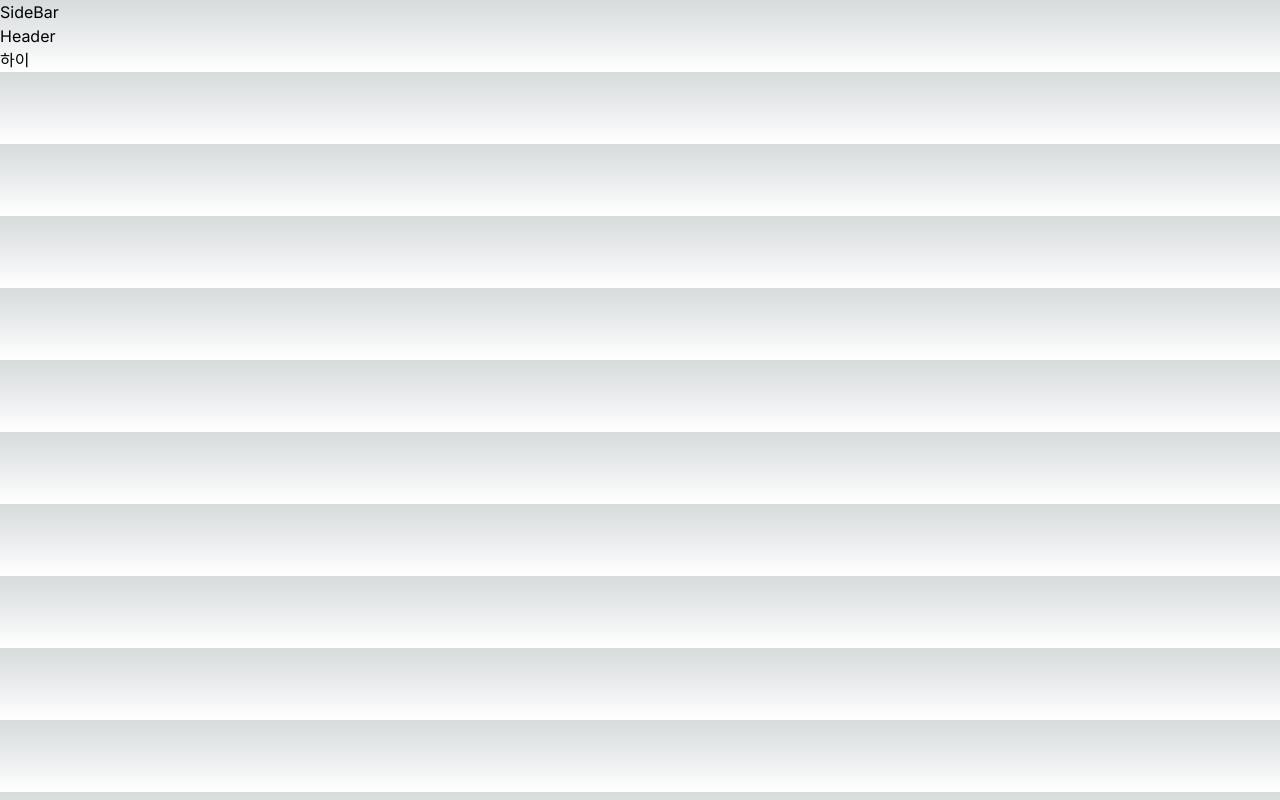
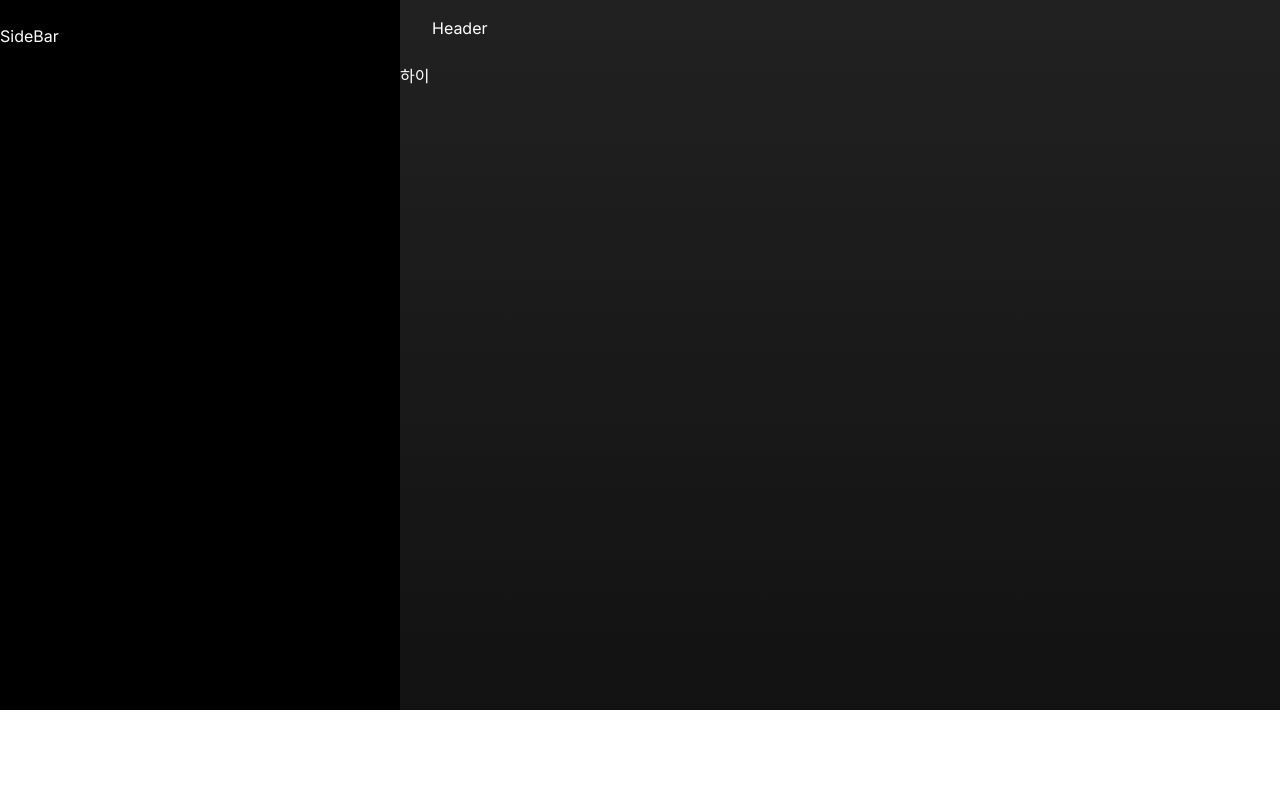
Before and after one commit to vouxx/spotify, a Next.js app: page / in a window 1280 px wide. Built offline with nearby package versions, Linux system fonts and the light colour scheme.

Commit message:
layout, css 작업

```diff
--- a/src/app/globals.css
+++ b/src/app/globals.css
@@ -2,32 +2,42 @@
 @tailwind components;
 @tailwind utilities;
 
-:root {
-  --foreground-rgb: 0, 0, 0;
-  --background-start-rgb: 214, 219, 220;
-  --background-end-rgb: 255, 255, 255;
+body{
+  color:#fff;
 }
 
-@media (prefers-color-scheme: dark) {
-  :root {
-    --foreground-rgb: 255, 255, 255;
-    --background-start-rgb: 0, 0, 0;
-    --background-end-rgb: 0, 0, 0;
-  }
+.wrap{
+  display:flex;
+  flex-wrap: wrap;
+  width:100vw;
+  height:100vh;
+  overflow:hidden;
 }
 
-body {
-  color: rgb(var(--foreground-rgb));
-  background: linear-gradient(
-      to bottom,
-      transparent,
-      rgb(var(--background-end-rgb))
-    )
-    rgb(var(--background-start-rgb));
+.section{
+  width: calc(100% - 400px);
+  height:calc(100vh - 90px);
+  background-color: rgb(83, 83, 83);
+  background-image:linear-gradient(rgba(0,0,0,.6) 0,#121212 100%);
 }
 
-@layer utilities {
-  .text-balance {
-    text-wrap: balance;
-  }
+.sideBar{
+  width: 100%;
+  max-width:400px;
+  height:calc(100vh - 90px);
+  background-color:#000;
+  padding-top:24px;
+  box-sizing: border-box;
+  display:flex;
+  flex-direction:column;
+  flex-wrap: wrap;
+  align-content: space-between;
+  justify-content: space-between;
 }
+
+.sectionHeader{
+  position:relative;
+  padding:16px 32px;
+  height:64px;
+  box-sizing: border-box;
+}
--- a/src/app/layout.tsx
+++ b/src/app/layout.tsx
@@ -3,6 +3,7 @@ import { Inter } from "next/font/google";
 import "./globals.css";
 import SideBar from "@/layout/SideBar";
 import Header from "@/layout/Header";
+import Player from "@/layout/Player";
 
 const inter = Inter({ subsets: ["latin"] });
 
@@ -19,12 +20,13 @@ export default function RootLayout({
   return (
     <html lang="en">
       <body className={inter.className}>
-        <div>
+        <div className='wrap'>
           <SideBar />
-          <div>
+          <div className='section'>
             <Header />
             {children}
           </div>
+          <Player />
         </div>
 
       </body>
--- a/src/layout/Header.tsx
+++ b/src/layout/Header.tsx
@@ -2,6 +2,6 @@ import React from 'react'
 
 export default function Header() {
   return (
-    <div>Header</div>
+    <div className='sectionHeader'>Header</div>
   )
 }
--- /dev/null
+++ b/src/layout/Player.tsx
@@ -0,0 +1,7 @@
+import React from 'react'
+
+export default function Player() {
+  return (
+    <div>Player</div>
+  )
+}
--- a/src/layout/SideBar.tsx
+++ b/src/layout/SideBar.tsx
@@ -2,6 +2,6 @@ import React from 'react'
 
 export default function SideBar() {
   return (
-    <div>SideBar</div>
+    <div className='sideBar'>SideBar</div>
   )
 }
```
Also changed, not shown: package.json (+5 -4 lines), 1 other file (tests, documents, lock files or other folders).
